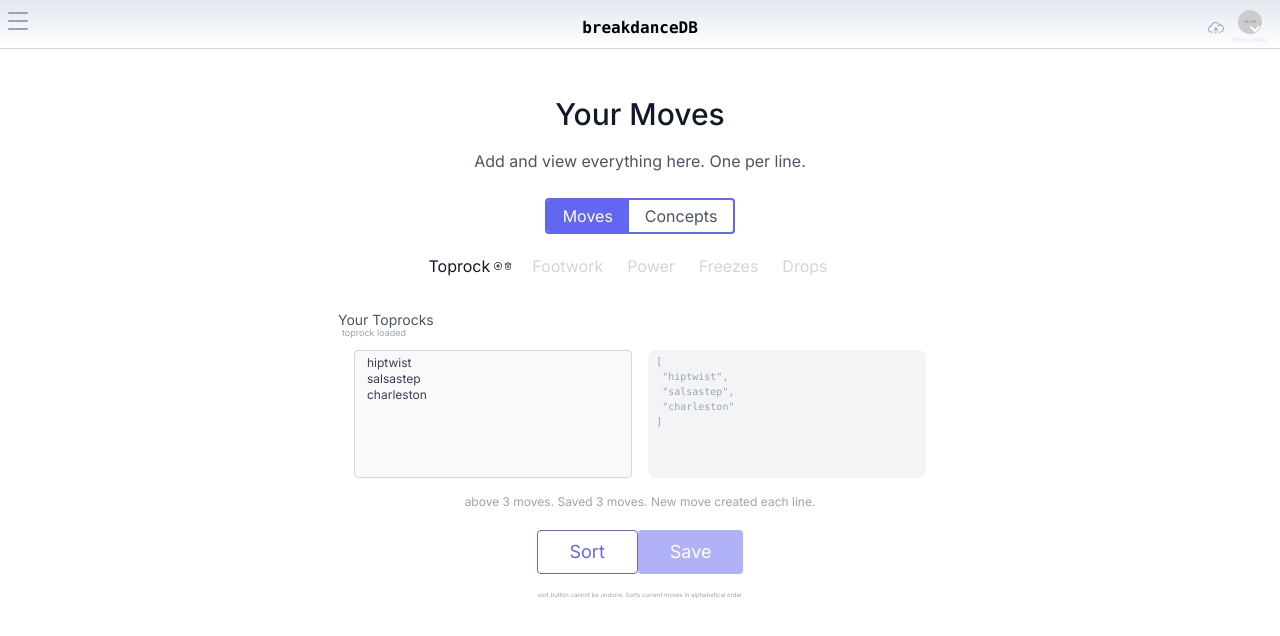
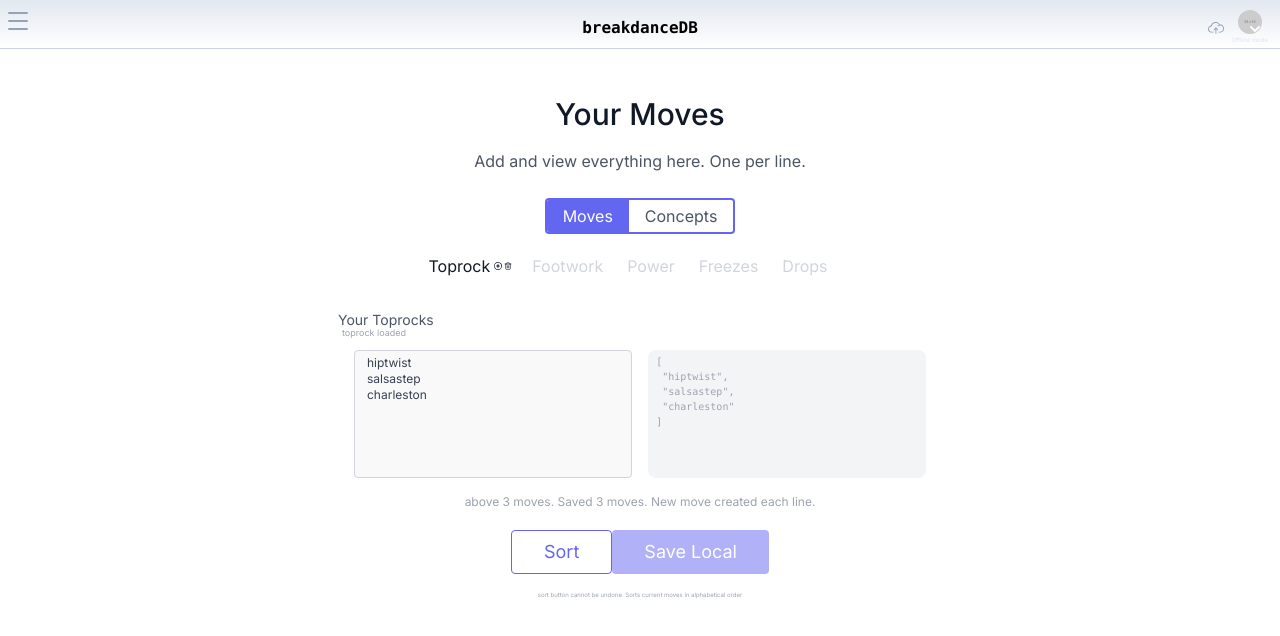
Before and after one commit to volaix/breakdancedb, a Next.js app: page /yourmoves in a window 1280 px wide. Shown: the top 636 px of the page. Built offline with nearby package versions, Linux system fonts and the light colour scheme; no server answers.

Commit message:
save local more accurate

```diff
--- a/src/app/yourmoves/Moves.tsx
+++ b/src/app/yourmoves/Moves.tsx
@@ -34,7 +34,7 @@ type Inputs = {
 
 export default function Moves() {
   //-----------------------------state---------------------------
-  const [saveText, setSaveText] = useState('Save')
+  const [saveText, setSaveText] = useState('Save Local')
   const [hasLoaded, setHasLoaded] = useState<boolean>(false)
   const [saveButtonActive, setSaveButtonActive] = useState<boolean>(false)
   const [notification, setNotification] = useState<null | {
@@ -112,6 +112,7 @@ export default function Moves() {
   useEffect(() => {
     if (unsavedMoveList !== lsMoves) {
       setSaveButtonActive(true)
+      setSaveText('Save Local')
     } else {
       setSaveButtonActive(false)
     }
```
